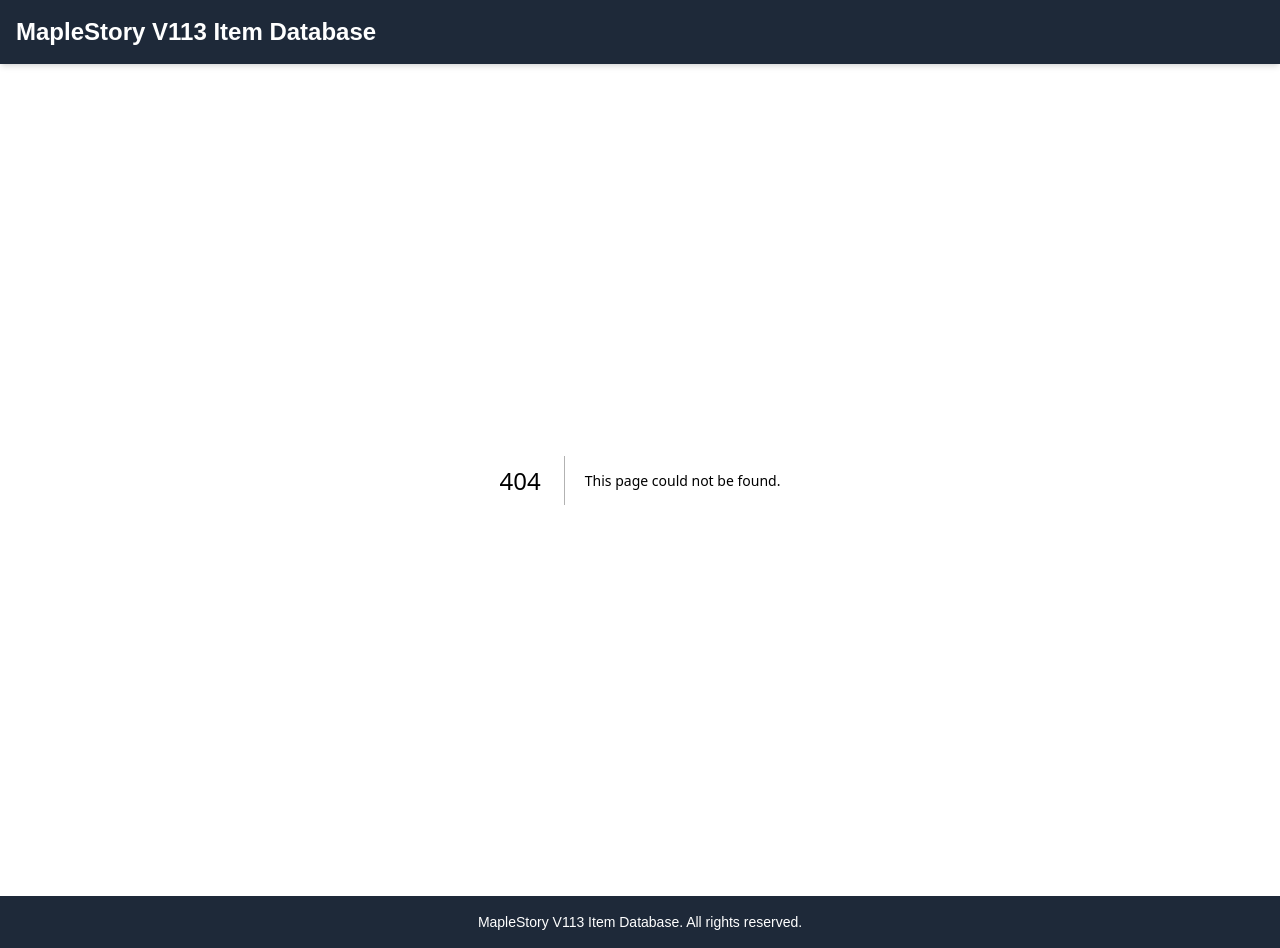
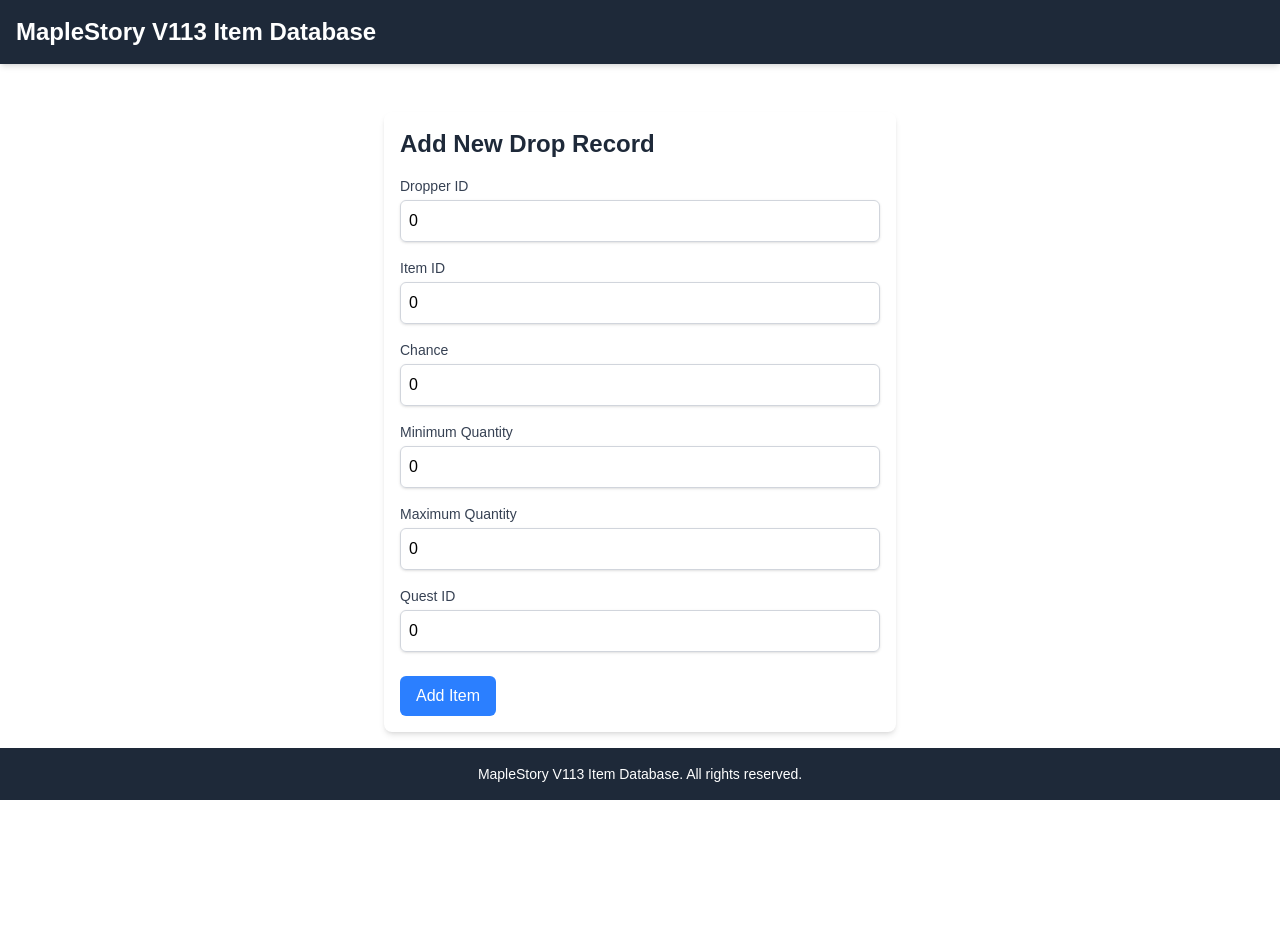
Before and after one commit to R07941023/microservice-template, a Next.js app in the folder frontend/: page /add_drop in a window 1280 px wide. Before the commit this address had no page. After the commit the page ends 800 px from the top, so only its background shows below. Built offline with nearby package versions, Linux system fonts and the light colour scheme.

Commit message:
[UI] add new drop item button

```diff
--- /dev/null
+++ b/frontend/src/app/add_drop/page.tsx
@@ -0,0 +1,108 @@
+"use client";
+
+import { useState } from 'react';
+import { useRouter } from 'next/navigation';
+import { DropData } from '@/hooks/useSearchData';
+
+export default function AddDropPage() {
+  const router = useRouter();
+  const [formData, setFormData] = useState<Omit<DropData, 'id'> & { id?: string }>({ // id is optional for new items
+    dropperid: 0,
+    itemid: 0,
+    minimum_quantity: 0,
+    maximum_quantity: 0,
+    questid: 0,
+    chance: 0,
+  });
+  const [isSubmitting, setIsSubmitting] = useState(false);
+  const [message, setMessage] = useState<string | null>(null);
+
+  const handleChange = (e: React.ChangeEvent<HTMLInputElement>) => {
+    const { name, value } = e.target;
+    setFormData(prev => ({ ...prev, [name]: Number(value) }));
+  };
+
+  const handleSubmit = async (e: React.FormEvent) => {
+    e.preventDefault();
+    setIsSubmitting(true);
+    setMessage(null);
+
+    try {
+      const response = await fetch('/api/add_drop', {
+        method: 'POST',
+        headers: {
+          'Content-Type': 'application/json',
+        },
+        body: JSON.stringify(formData),
+      });
+
+      if (!response.ok) {
+        const errorData = await response.json();
+        throw new Error(errorData.detail || 'Failed to add new item');
+      }
+
+      setMessage("Item added successfully!");
+      setFormData({
+        dropperid: 0,
+        itemid: 0,
+        minimum_quantity: 0,
+        maximum_quantity: 0,
+        questid: 0,
+        chance: 0,
+      }); // Clear form
+      setTimeout(() => {
+        setMessage(null);
+        router.push('/'); // Navigate back to home page
+        router.refresh(); // Force a refresh to re-fetch data
+      }, 1500);
+
+    } catch (err: any) {
+      setMessage(`Error: ${err.message}`);
+    } finally {
+      setIsSubmitting(false);
+    }
+  };
+
+  return (
+    <div className="p-4 bg-white rounded-lg shadow-md max-w-lg mx-auto mt-8">
+      <h2 className="text-2xl font-bold mb-4 text-gray-800">Add New Drop Record</h2>
+      <form onSubmit={handleSubmit} className="space-y-4">
+        <div>
+          <label className="block text-sm font-medium text-gray-700">Dropper ID</label>
+          <input type="number" name="dropperid" value={formData.dropperid} onChange={handleChange} className="mt-1 block w-full p-2 border border-gray-300 rounded-md shadow-sm focus:ring-blue-500 focus:border-blue-500 text-black" required />
+        </div>
+        <div>
+          <label className="block text-sm font-medium text-gray-700">Item ID</label>
+          <input type="number" name="itemid" value={formData.itemid} onChange={handleChange} className="mt-1 block w-full p-2 border border-gray-300 rounded-md shadow-sm focus:ring-blue-500 focus:border-blue-500 text-black" required />
+        </div>
+        <div>
+          <label className="block text-sm font-medium text-gray-700">Chance</label>
+          <input type="number" name="chance" value={formData.chance} onChange={handleChange} className="mt-1 block w-full p-2 border border-gray-300 rounded-md shadow-sm focus:ring-blue-500 focus:border-blue-500 text-black" required />
+        </div>
+        <div>
+          <label className="block text-sm font-medium text-gray-700">Minimum Quantity</label>
+          <input type="number" name="minimum_quantity" value={formData.minimum_quantity} onChange={handleChange} className="mt-1 block w-full p-2 border border-gray-300 rounded-md shadow-sm focus:ring-blue-500 focus:border-blue-500 text-black" required />
+        </div>
+        <div>
+          <label className="block text-sm font-medium text-gray-700">Maximum Quantity</label>
+          <input type="number" name="maximum_quantity" value={formData.maximum_quantity} onChange={handleChange} className="mt-1 block w-full p-2 border border-gray-300 rounded-md shadow-sm focus:ring-blue-500 focus:border-blue-500 text-black" required />
+        </div>
+        <div>
+          <label className="block text-sm font-medium text-gray-700">Quest ID</label>
+          <input type="number" name="questid" value={formData.questid} onChange={handleChange} className="mt-1 block w-full p-2 border border-gray-300 rounded-md shadow-sm focus:ring-blue-500 focus:border-blue-500 text-black" required />
+        </div>
+
+        <div className="mt-6 flex items-center justify-between">
+          <button
+            type="submit"
+            disabled={isSubmitting}
+            className="bg-blue-500 text-white px-4 py-2 rounded-md hover:bg-blue-600 focus:outline-none focus:ring-2 focus:ring-offset-2 focus:ring-blue-500 disabled:bg-gray-400"
+          >
+            {isSubmitting ? 'Adding...' : 'Add Item'}
+          </button>
+          {message && <p className={`ml-4 text-sm ${message.startsWith('Error') ? 'text-red-500' : 'text-green-500'}`}>{message}</p>}
+        </div>
+      </form>
+    </div>
+  );
+}
--- a/frontend/src/app/page.tsx
+++ b/frontend/src/app/page.tsx
@@ -39,6 +39,14 @@
         handleHistoryClick={handleHistoryClick}
         handleDeleteHistory={handleDeleteHistory}
       />
+      <div className="flex justify-end my-4">
+        <button
+          onClick={() => router.push('/add_drop')}
+          className="bg-green-500 hover:bg-green-700 text-white font-bold py-2 px-4 rounded"
+        >
+          Add New Item
+        </button>
+      </div>
       <ResultsComponent
         loading={loading}
         error={error}
```
Also changed, not shown: 1 other file (tests, documents, lock files or other folders).
